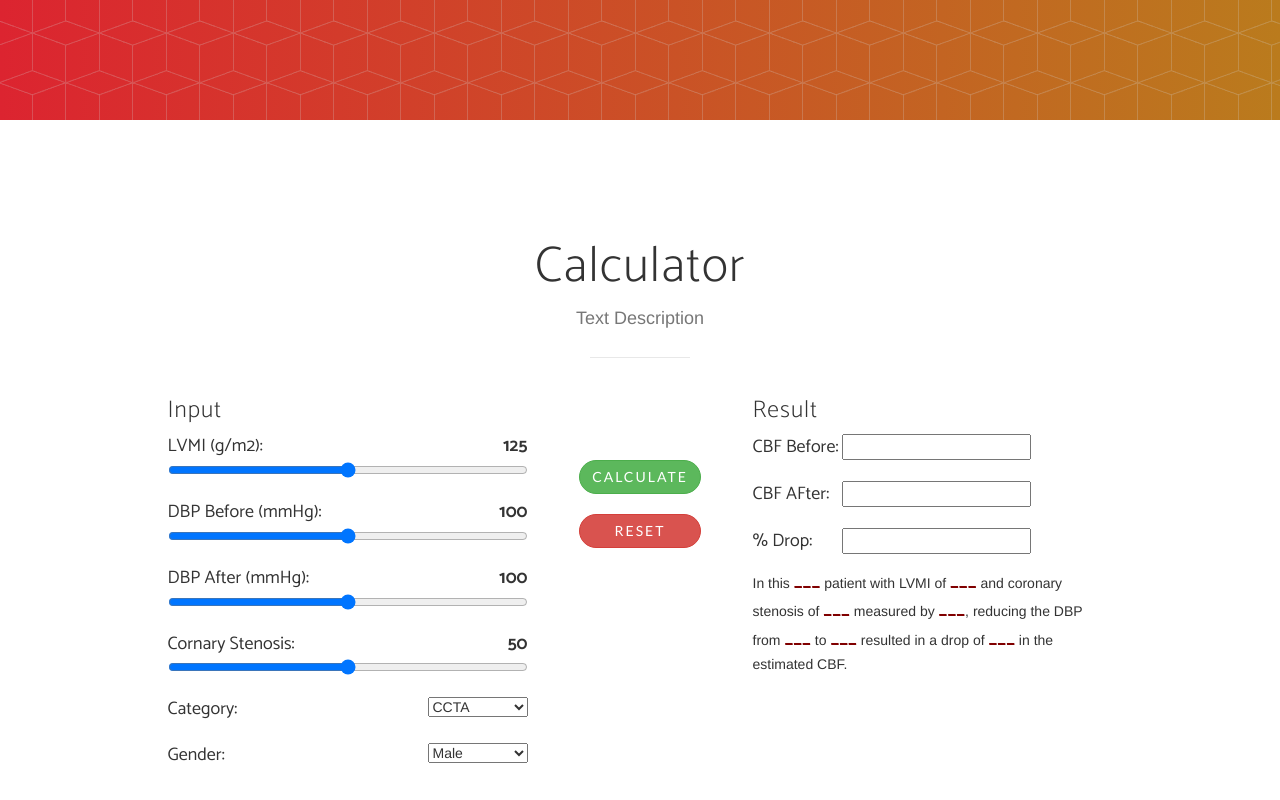
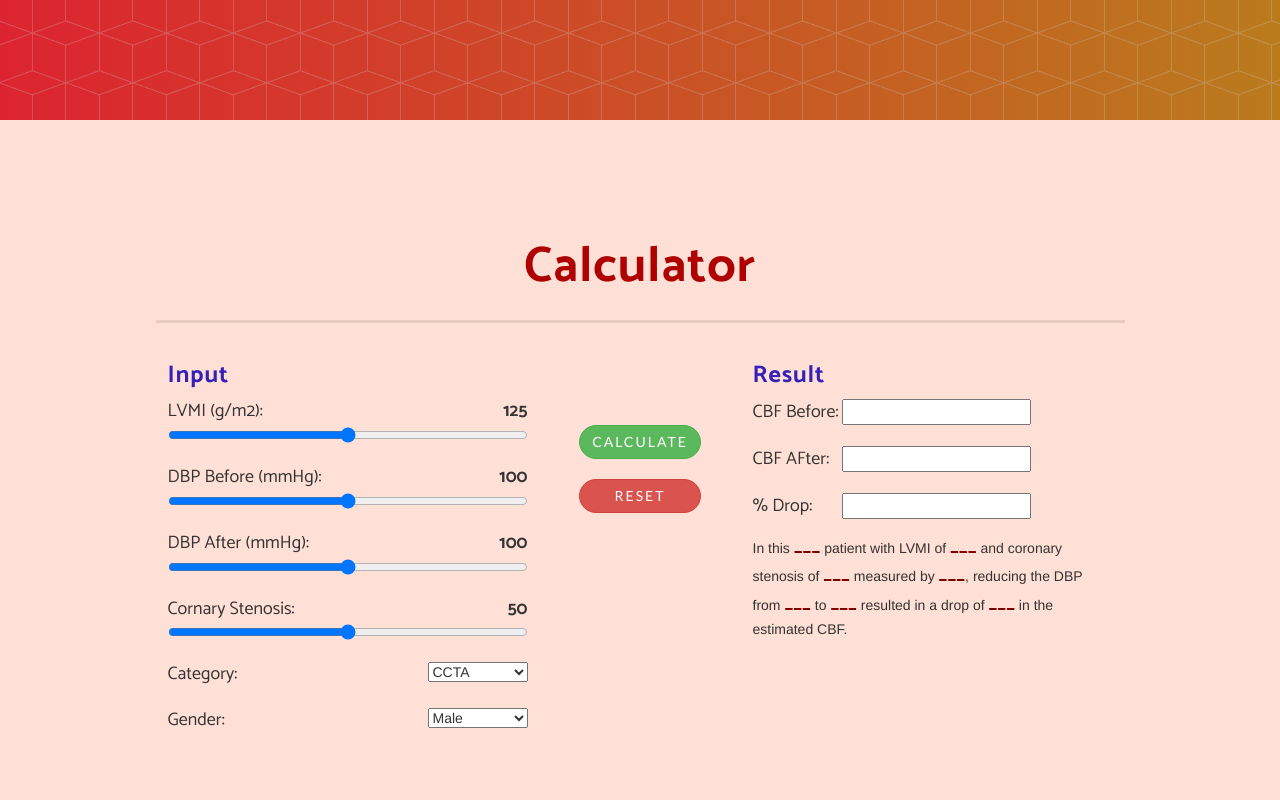
Before and after one commit to joutimothy/joutimothy.github.io, a plain HTML site: page index.html in a window 1280 px wide. Shown: the part 680-1480 px from the top of the page. Drawn offline with nearby package versions, Linux system fonts and the light colour scheme; a web font is replaced by a local one.

Commit message:
add title icon, hr longer, add title, change style

```diff
--- a/css/new-age.css
+++ b/css/new-age.css
@@ -35,9 +35,9 @@ a:focus {
   color: #fcbd20;
 }
 hr {
-  max-width: 100px;
+  width: 85%;
   margin: 25px auto 0;
-  border-width: 1px;
+  border-width: 3px;
   border-color: rgba(34, 34, 34, 0.1);
 }
 hr.light {
@@ -456,3 +456,17 @@ span.result-text {
   font-size: 20px;
   color: maroon;
 }
+
+.calculator {
+  background-color: #ffe0d6;
+}
+
+.sec-head {
+  color: #af0101;
+  font-weight: bold;
+}
+
+.t1 {
+  color: #3322b5;
+  font-weight: bold;
+}
--- a/index.html
+++ b/index.html
@@ -9,7 +9,8 @@
     <meta name="description" content="">
     <meta name="author" content="">
 
-    <title>CBF</title>
+    <title>CBF Calculator</title>
+    <link rel="shortcut icon" href="img/heart.png">
 
     <!-- Bootstrap Core CSS -->
     <link href="vendor/bootstrap/css/bootstrap.css" rel="stylesheet">
@@ -78,8 +79,7 @@
             <div class="row">
                 <div class="col-lg-12 text-center">
                     <div class="section-heading">
-                        <h2>Calculator</h2>
-                        <p class="text-muted">Text Description</p>
+                        <h2 class="sec-head">Calculator</h2>
                         <hr>
                         <br>
                     </div>
```
Also changed, not shown: img/heart.png (added).
